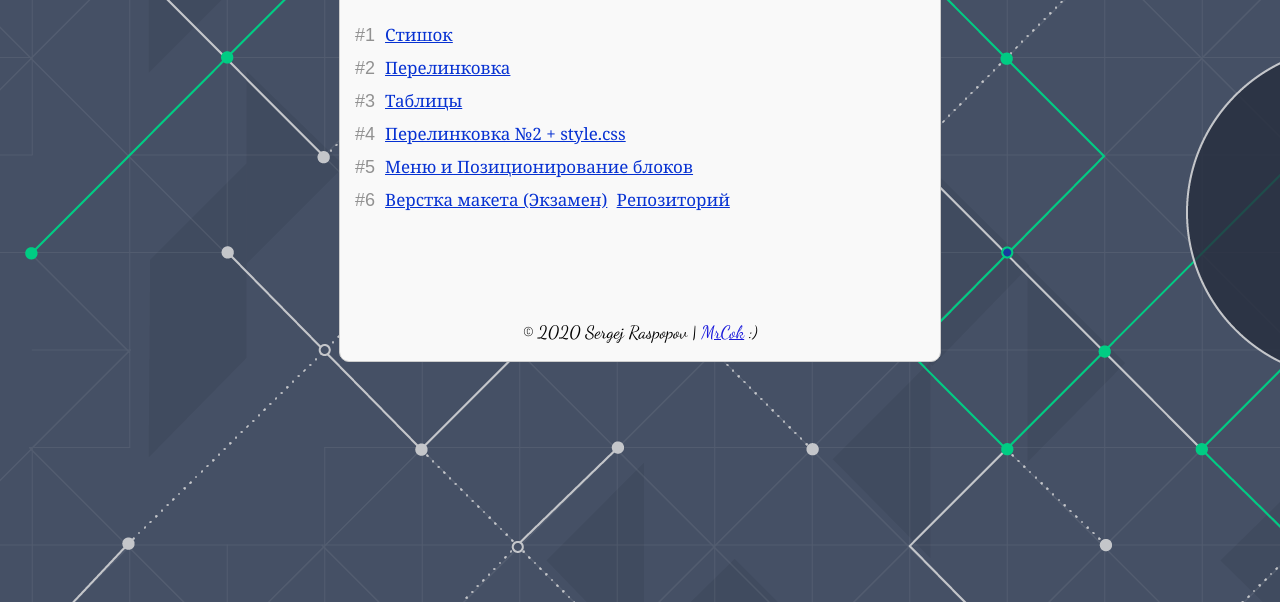
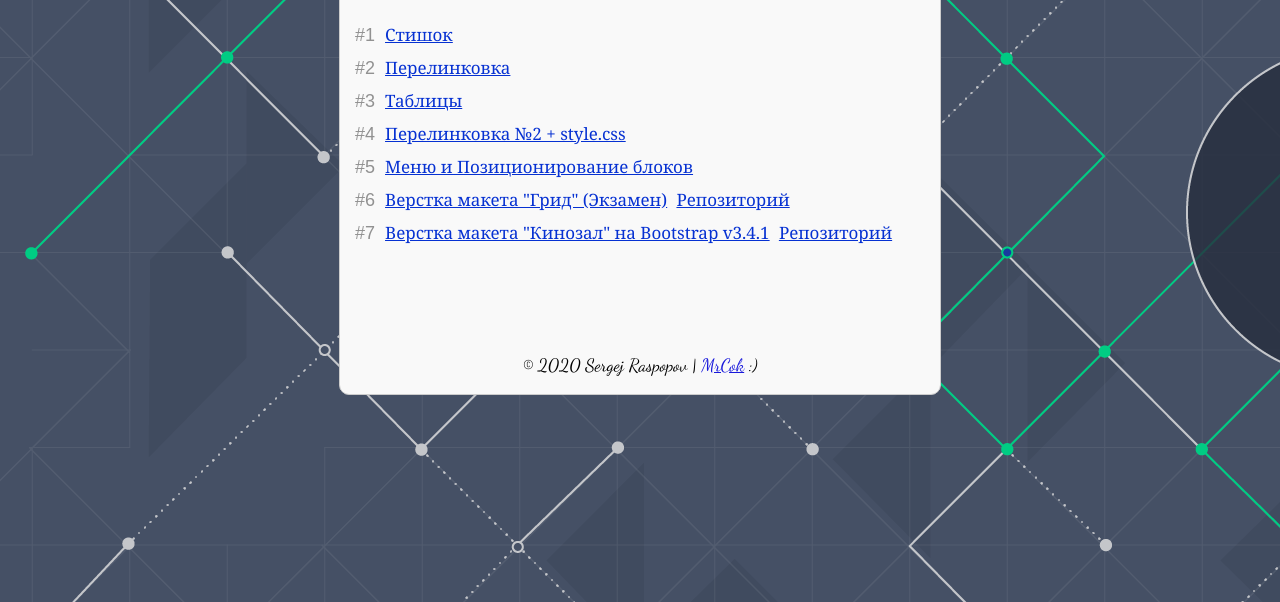
Before and after one commit to MrCok/mrcok.github.io, a plain HTML site: page index.html in a window 1280 px wide. Shown: the part 198-800 px from the top of the page. Drawn offline with Linux system fonts and the light colour scheme.

Commit message:
+пункт меню

```diff
--- a/index.html
+++ b/index.html
@@ -20,7 +20,8 @@
         <li><a href="tables-3/index.html" target="_blank">Таблицы</a></li>
         <li><a href="lesson_3css/index.html" target="_blank">Перелинковка №2 + style.css</a></li>
         <li><a href="homework-4_2/index.html" target="_blank">Меню и Позиционирование блоков</a></li>
-        <li><a href="https://mrcok.github.io/examen-first/" target="_blank">Верстка макета (Экзамен)</a> <a target="_blank" href="https://github.com/MrCok/examen-first">Репозиторий</a></li>
+        <li><a href="https://mrcok.github.io/examen-first/" target="_blank">Верстка макета "Грид" (Экзамен)</a> <a target="_blank" href="https://github.com/MrCok/examen-first">Репозиторий</a></li>
+        <li><a href="https://mrcok.github.io/kinozal/" target="_blank">Верстка макета "Кинозал" на Bootstrap v3.4.1</a> <a target="_blank" href="https://github.com/MrCok/kinozal">Репозиторий</a></li>
     </ol>
     <footer><p> &copy; 2020 Sergej Raspopov | <a href="https://github.com/MrCok" target="_blank">MrCok</a> :)</p></footer>
 </body>
```
